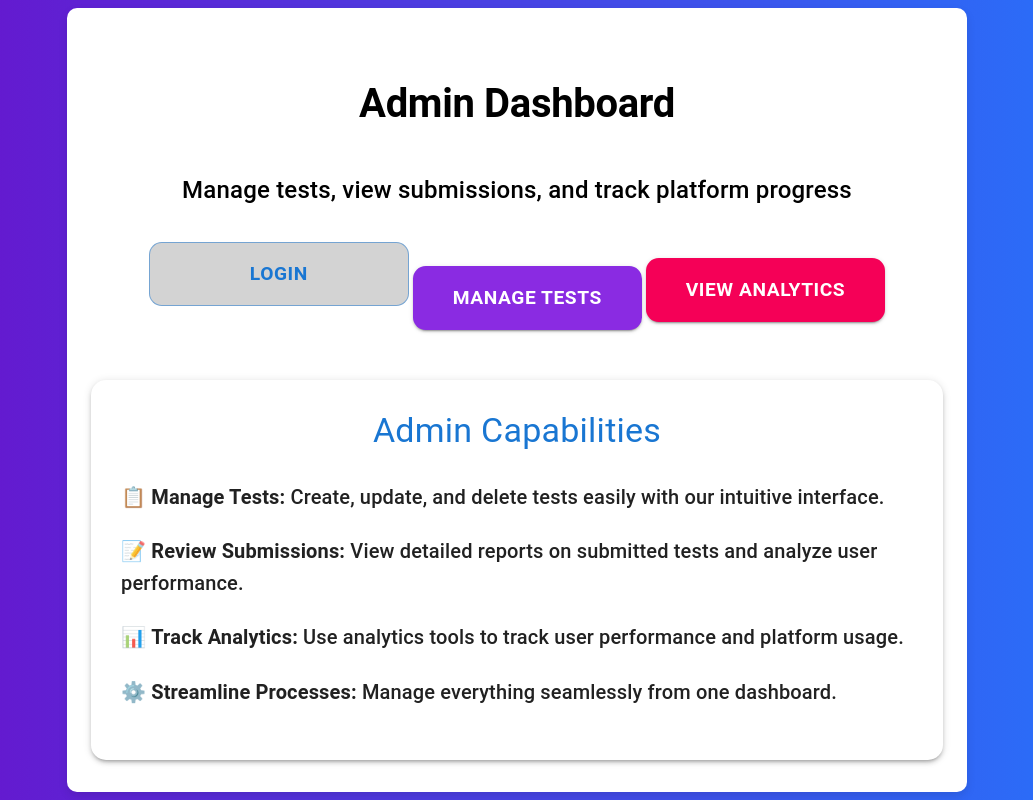
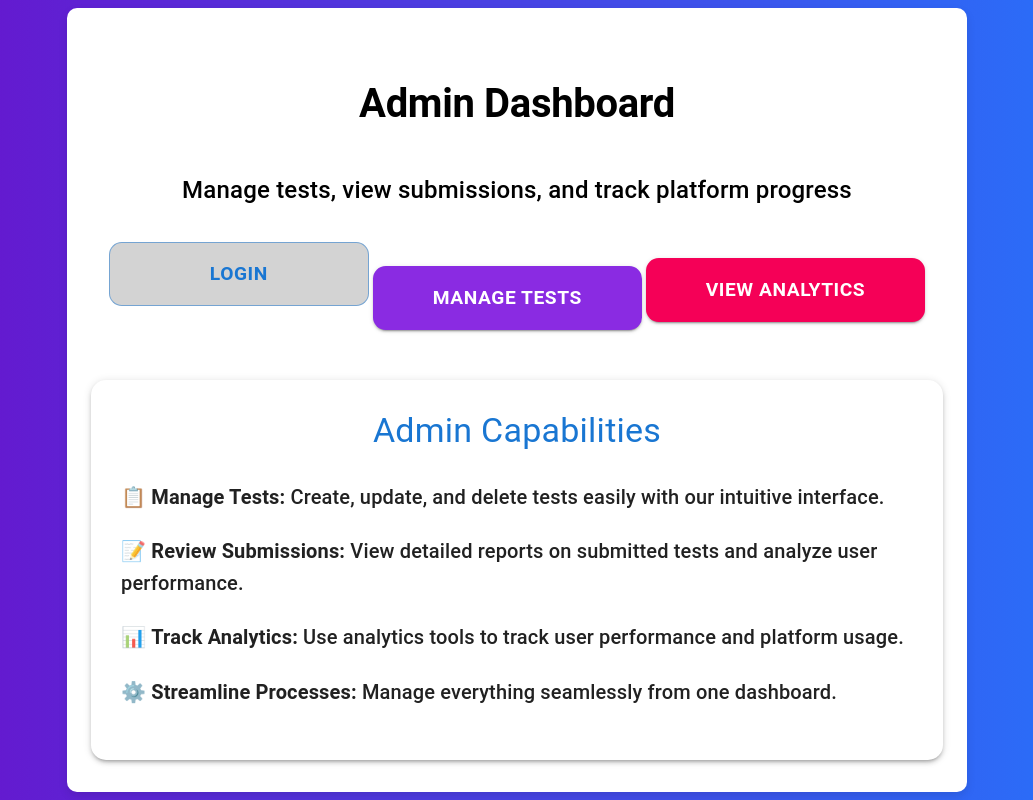
Before and after one commit to ebaze-tech/CourseMasterAdmin, a React (Vite) app: page / in a window 1280 px wide. Shown: the whole page, without its empty margins (123-1156 px from the left). Built offline with nearby package versions, Linux system fonts and the light colour scheme.

Commit message:
Fixed admin home page

```diff
--- a/src/Admin/AdminHomepage.jsx
+++ b/src/Admin/AdminHomepage.jsx
@@ -84,7 +84,7 @@ const AdminHomePage = () => {
               //   onClick={() => navigate("/admin/tests")}
               sx={{
                 // marginRight: "20px",
-                padding: "10px 40px",
+                padding: "10px 60px",
                 fontSize: "1.2rem",
                 fontWeight: "bold",
                 backgroundColor: "blueviolet",
@@ -102,7 +102,7 @@ const AdminHomePage = () => {
               size="large"
               //   onClick={() => navigate("/admin/leaderboard")}
               sx={{
-                padding: "10px 40px",
+                padding: "10px 60px",
                 fontSize: "1.2rem",
                 fontWeight: "bold",
                 backgroundColor: "#f50057",
```
